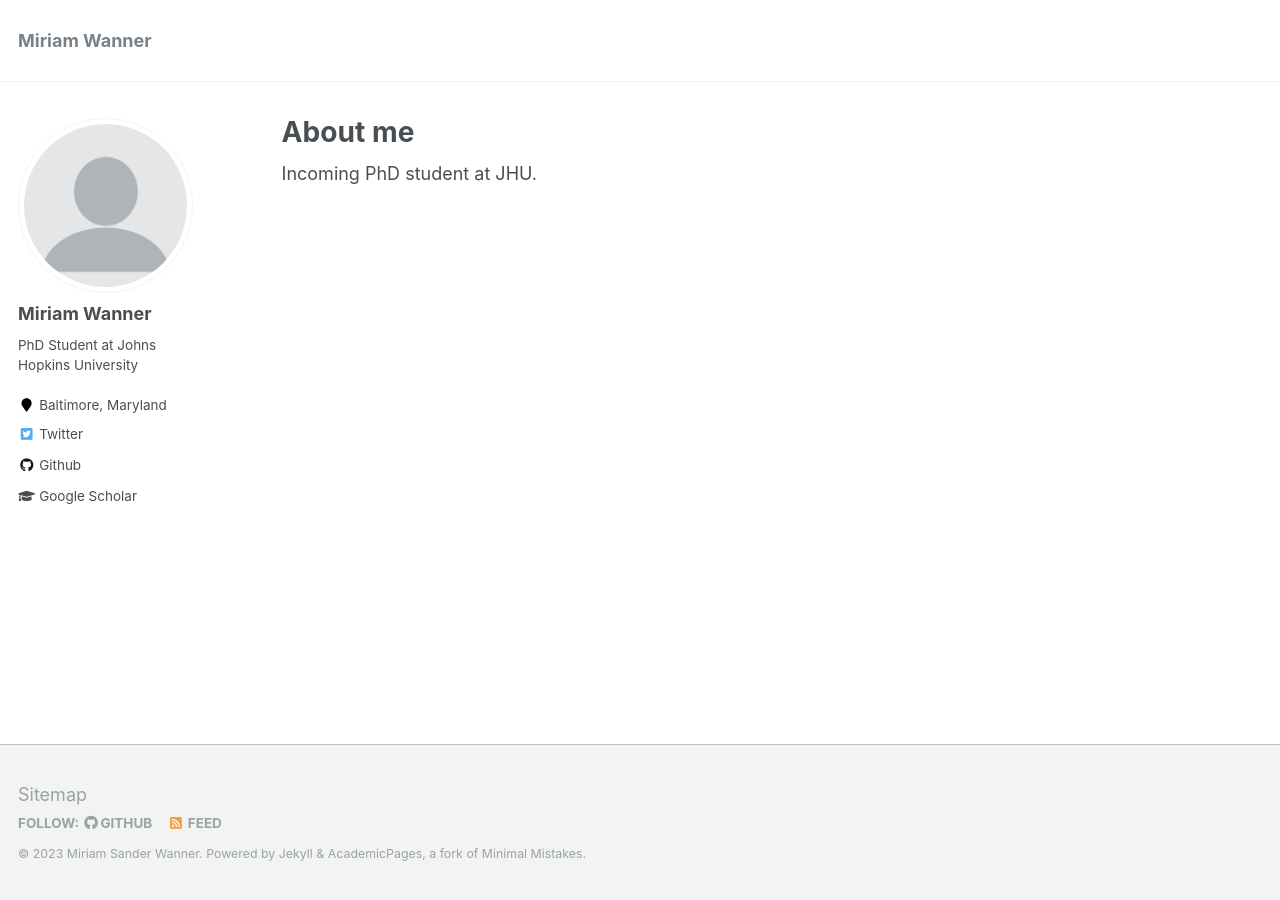
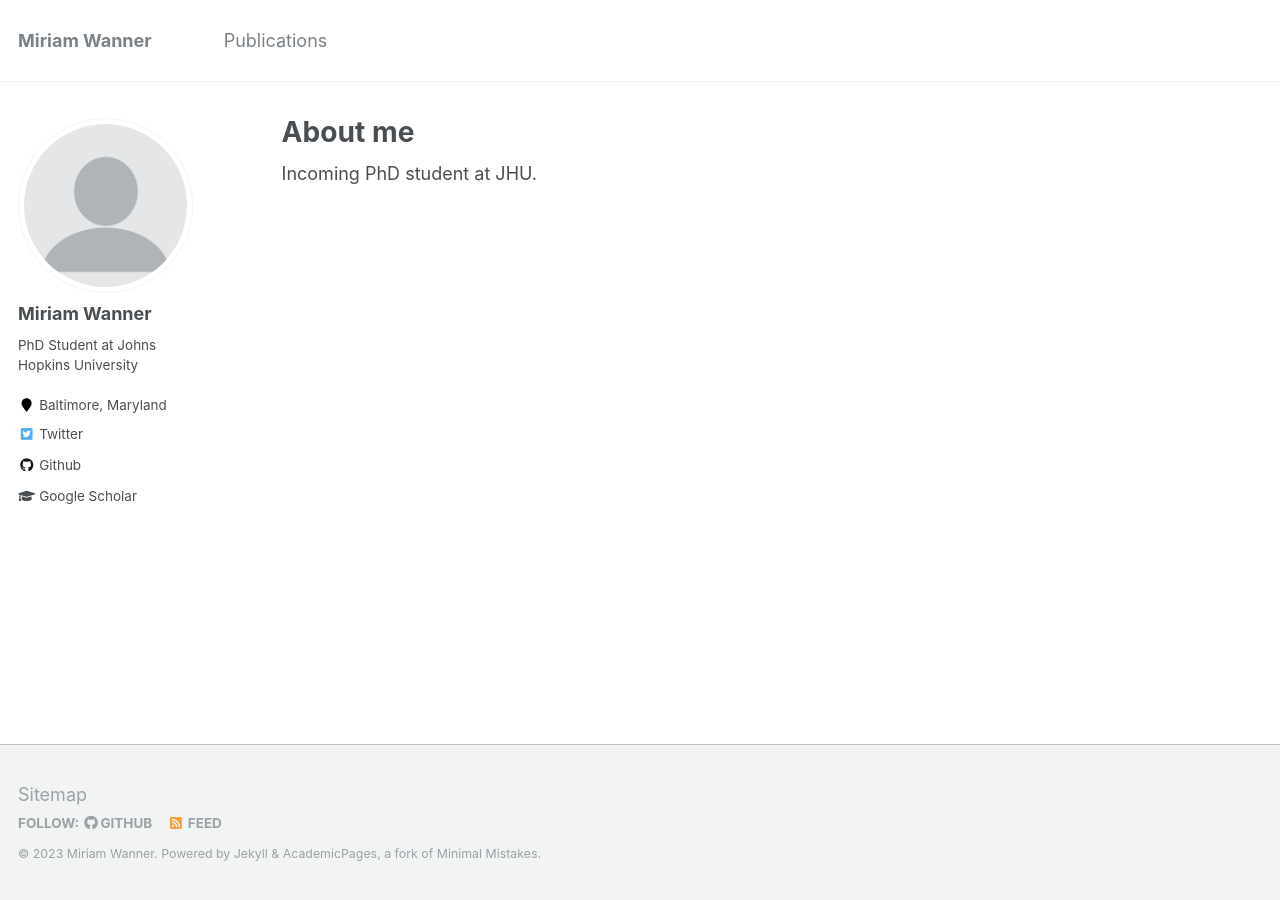
Before and after one commit to miriamwanner/miriamwanner.github.io, a Jekyll site: the page built from _pages/about.md, in a window 1280 px wide. Built offline with Jekyll 4.4.1, drawn with Linux system fonts in a browser that asks for light colours.

Commit message:
publications added

```diff
--- a/_config.yml
+++ b/_config.yml
@@ -9,7 +9,7 @@
 locale                   : "en-US"
 title                    : "Miriam Wanner"
 title_separator          : "-"
-name                     : &name "Miriam Sander Wanner"
+name                     : &name "Miriam Wanner"
 description              : &description "PhD Student at Johns Hopkins University"
 url                      : https://miriamwanner.github.io # the base hostname & protocol for your site e.g. "https://mmistakes.github.io"
 baseurl                  : "" # the subpath of your site, e.g. "/blog"
```
Also changed, not shown: _data/navigation.yml (+4 -4 lines).
